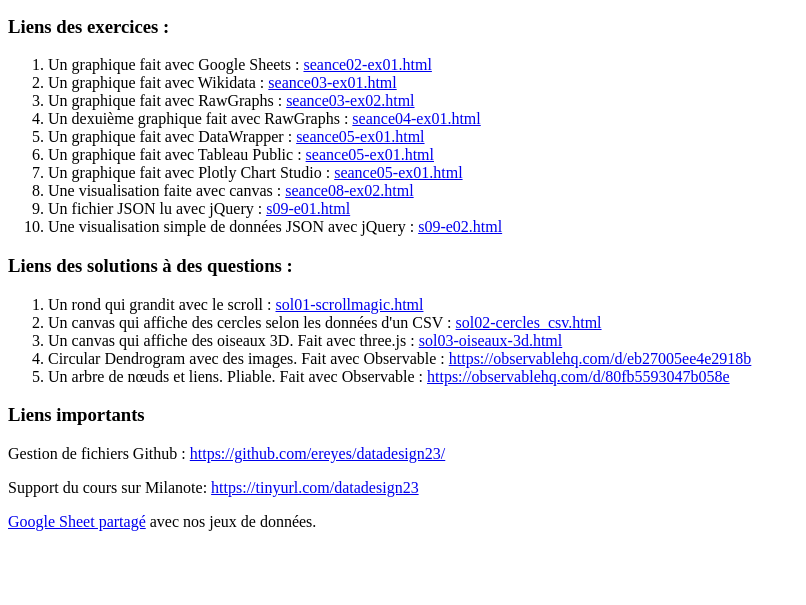
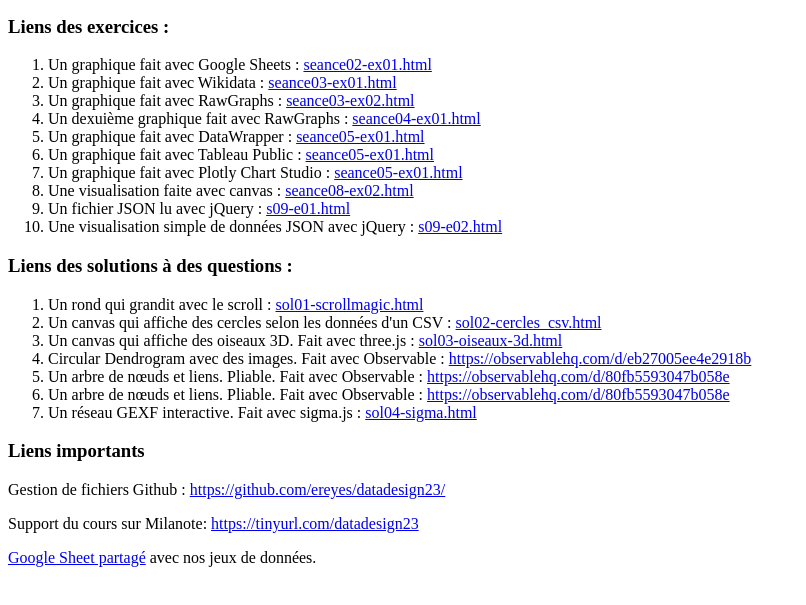
Before and after one commit to ereyes/datadesign23, a plain HTML site: page index.html in a window 1280 px wide. Shown: the part 101-706 px from the top of the page, without its empty margins (0-806 px from the left). Drawn offline with Linux system fonts and the light colour scheme.

Commit message:
Update index.html

```diff
--- a/index.html
+++ b/index.html
@@ -53,7 +53,10 @@
         <li>Un canvas qui affiche des oiseaux 3D. Fait avec three.js : <a href="sol03-oiseaux-3d.html">sol03-oiseaux-3d.html</a></li>
         <li>Circular Dendrogram avec des images. Fait avec Observable : <a href="https://observablehq.com/d/eb27005ee4e2918b">https://observablehq.com/d/eb27005ee4e2918b</a></li>
         <li>Un arbre de nœuds et liens. Pliable. Fait avec Observable : <a href="https://observablehq.com/d/80fb5593047b058e">https://observablehq.com/d/80fb5593047b058e</a></li>
+        <li>Un arbre de nœuds et liens. Pliable. Fait avec Observable : <a href="https://observablehq.com/d/80fb5593047b058e">https://observablehq.com/d/80fb5593047b058e</a></li>
+        <li>Un réseau GEXF interactive. Fait avec sigma.js : <a href="sol04-sigma.html">sol04-sigma.html</a></li>
     </ol>
+
 
     <h3>Liens importants</h3>
     <p>Gestion de fichiers Github : <a href="https://github.com/ereyes/datadesign23/">https://github.com/ereyes/datadesign23/</a></p>
```
